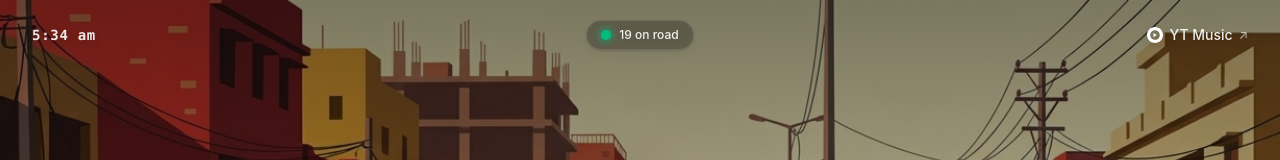
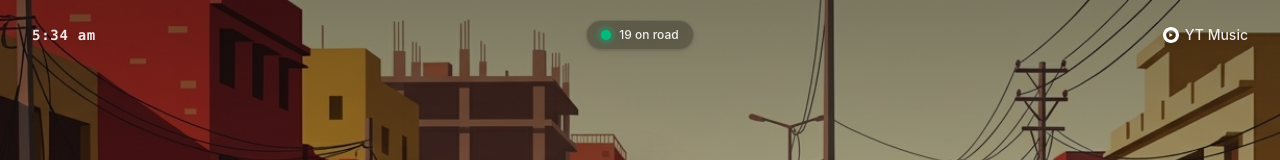
Before and after one commit to sahilchavan751/baapkiroad, a React (Vite) app: page / in a window 1280 px wide. Shown: the top 160 px of the page. Built offline with nearby package versions, Linux system fonts and the light colour scheme; a web font is replaced by a local one.

Commit message:
style: remove arrow icon from YT Music button in header

```diff
--- a/src/components/Header.jsx
+++ b/src/components/Header.jsx
@@ -73,7 +73,6 @@ export default function Header({ isPlaying }) {
             <path d="M12 0C5.376 0 0 5.376 0 12s5.376 12 12 12 12-5.376 12-12S18.624 0 12 0zm0 19.2c-3.972 0-7.2-3.228-7.2-7.2s3.228-7.2 7.2-7.2 7.2 3.228 7.2 7.2-3.228 7.2-7.2 7.2zm-2.4-10.2v6l5.1-3-5.1-3z"/>
           </svg>
           <span>YT Music</span>
-          <span className="text-white/60 group-hover:translate-x-0.5 group-hover:-translate-y-0.5 transition-transform text-xs">↗</span>
         </a>
       </motion.div>
     </header>
```
